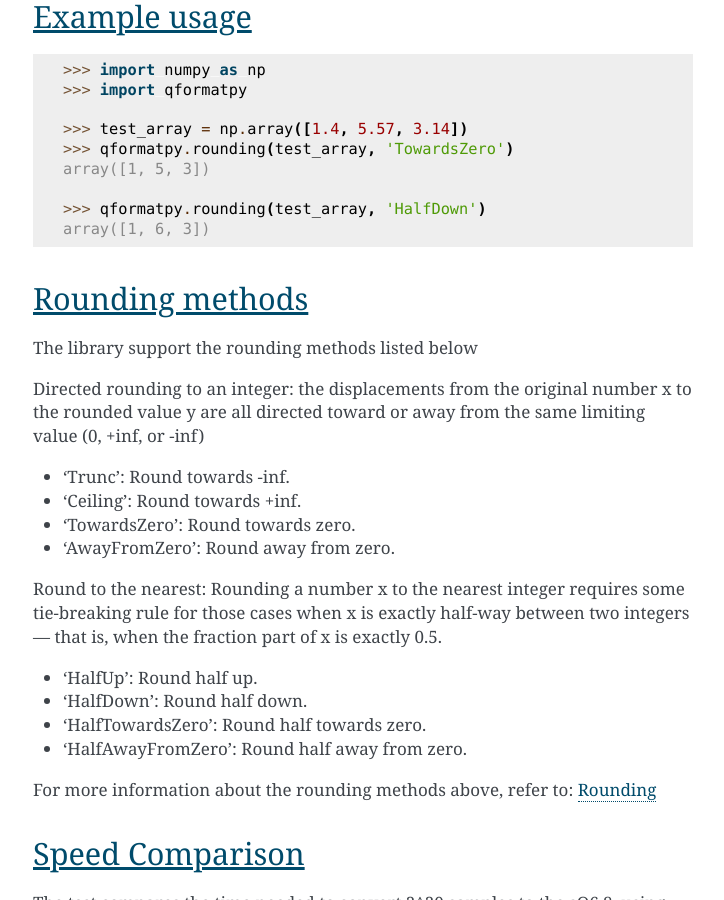
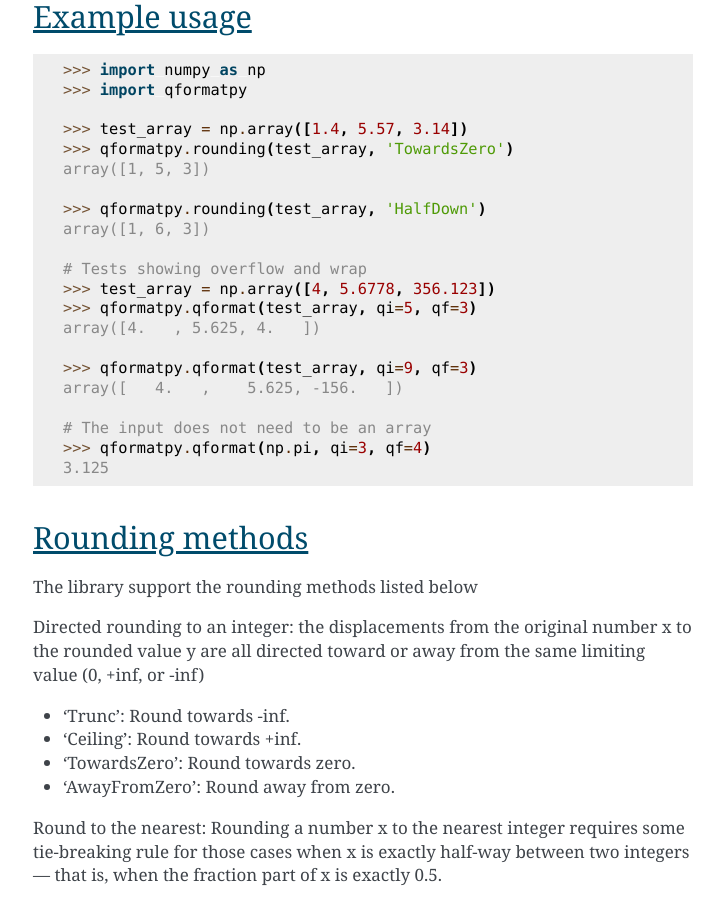
Before and after one commit to ericsmacedo/qformatpy, a Sphinx documentation site: the page built from docs/source/index.rst, in a window 1280 px wide and 900 px high, scrolled down 1692 px. Shown: the whole window, without its empty margins (387-1111 px from the left). Built offline with Sphinx 7.4.7, drawn with Linux system fonts in a browser that asks for light colours.

Commit message:
Improves the example in the main page of the documentation

```diff
--- a/docs/source/index.rst
+++ b/docs/source/index.rst
@@ -91,6 +91,20 @@
 
    >>> qformatpy.rounding(test_array, 'HalfDown')
    array([1, 6, 3])
+
+   # Tests showing overflow and wrap
+   >>> test_array = np.array([4, 5.6778, 356.123])
+   >>> qformatpy.qformat(test_array, qi=5, qf=3)
+   array([4.   , 5.625, 4.   ])
+
+   >>> qformatpy.qformat(test_array, qi=9, qf=3)
+   array([   4.   ,    5.625, -156.   ])
+
+   # The input does not need to be an array
+   >>> qformatpy.qformat(np.pi, qi=3, qf=4)
+   3.125
+
+
 
 
 Rounding methods
```
